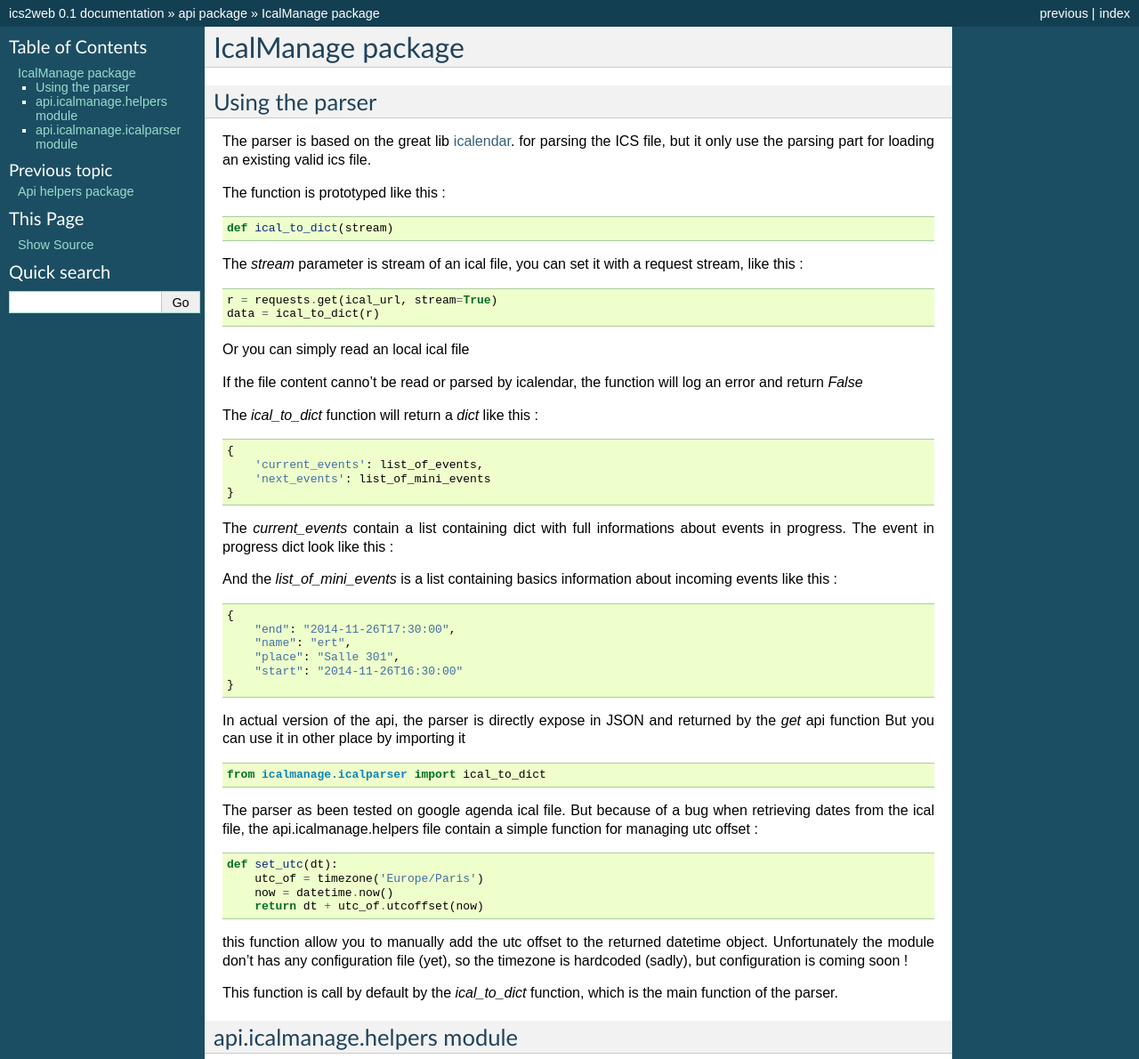
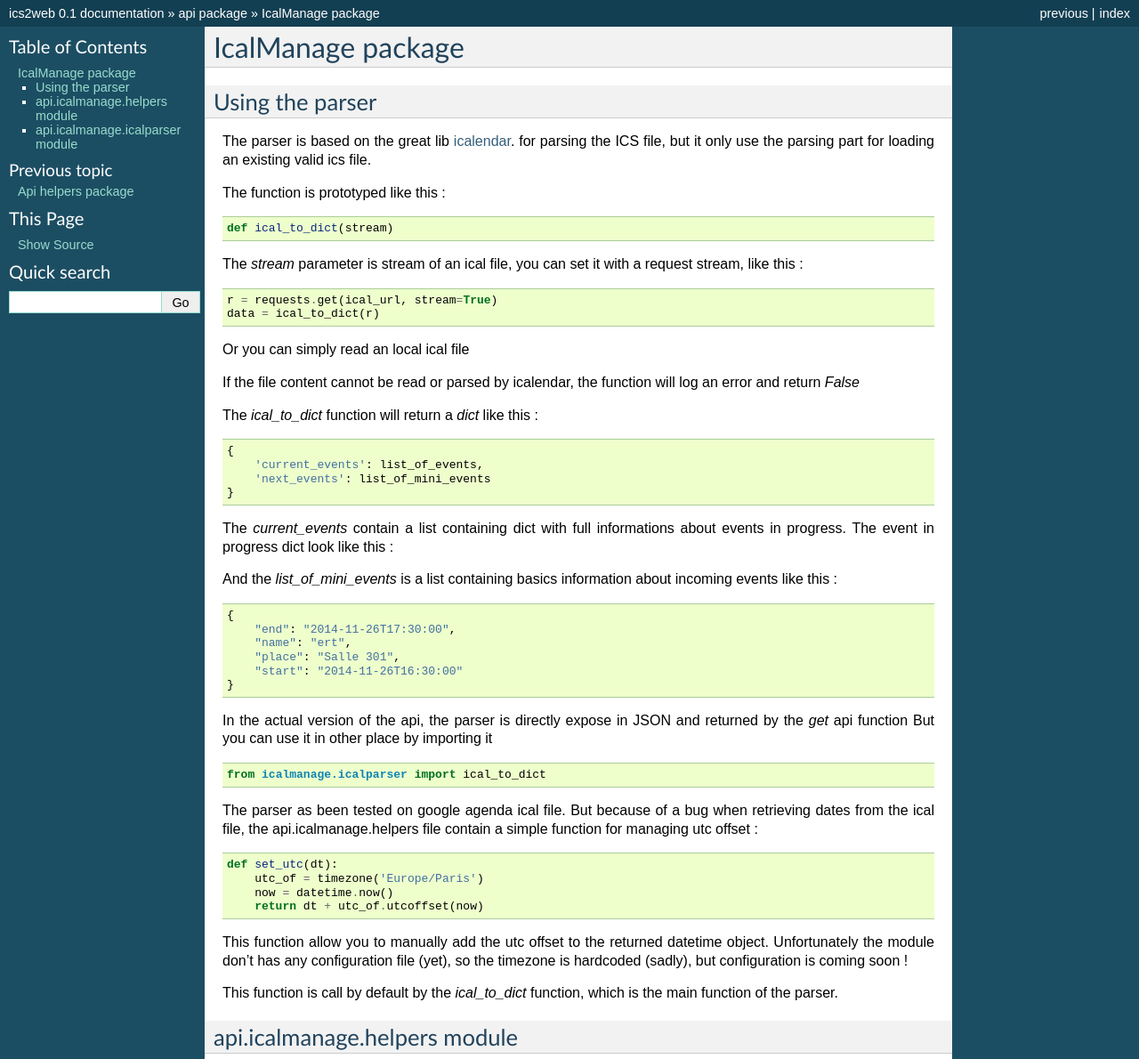
Before and after one commit to karec/ics2web, a Sphinx documentation site: the page built from doc/source/api.icalmanage.rst, in a window 1280 px wide and 1400 px high, cut to the strip 0-1190 px from the top of the window. Shown: the whole strip at 89% size. Built offline with Sphinx 7.4.7, drawn with Linux system fonts in a browser that asks for light colours.

Commit message:
Correction of the doc and change the route to redirect to the Doc

```diff
--- a/doc/source/api.helpers.rst
+++ b/doc/source/api.helpers.rst
@@ -1,8 +1,6 @@
 Api helpers package
 ===================
 
-Submodules
-----------
 
 api.helpers.log module
 ----------------------
--- a/doc/source/api.icalmanage.rst
+++ b/doc/source/api.icalmanage.rst
@@ -22,7 +22,7 @@ The `stream` parameter is stream of an ical file, you can set it with a request
 
 Or you can simply read an local ical file
 
-If the file content canno't be read or parsed by icalendar, the function will log an error and return `False`
+If the file content cannot be read or parsed by icalendar, the function will log an error and return `False`
 
 The `ical_to_dict` function will return  a `dict` like this :
 
@@ -48,7 +48,7 @@ And the `list_of_mini_events` is a list containing basics information about inco
         "start": "2014-11-26T16:30:00"
     }
 
-In actual version of the api, the parser is directly expose in JSON and returned by the `get` api function
+In the actual version of the api, the parser is directly expose in JSON and returned by the `get` api function
 But you can use it in other place by importing it
 
 .. code-block:: python
@@ -67,7 +67,7 @@ api.icalmanage.helpers file contain a simple function for managing utc offset :
         return dt + utc_of.utcoffset(now)
 
 
-this function allow you to manually add the utc offset to the returned datetime object. Unfortunately the module don't
+This function allow you to manually add the utc offset to the returned datetime object. Unfortunately the module don't
 has any configuration file (yet), so the timezone is hardcoded (sadly), but configuration is coming soon !
 
 This function is call by default by the `ical_to_dict` function, which is the main function of the parser.
```
Also changed, not shown: 2 other files.
